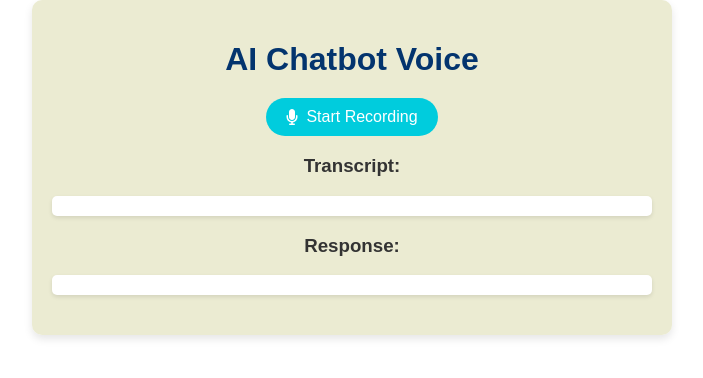
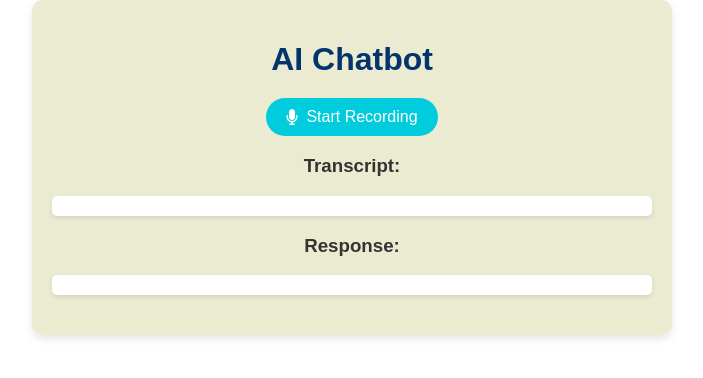
Before and after one commit to Faizalahameds/audiogpt, a React (Create React App) app: page / in a window 1280 px wide. Shown: the top 378 px of the page, without its empty margins (288-991 px from the left). Built offline with nearby package versions, Linux system fonts and the light colour scheme.

Commit message:
updated code

```diff
--- a/src/AudioRecorder.js
+++ b/src/AudioRecorder.js
@@ -96,7 +96,7 @@ const AudioRecorder = () => {
 
   return (
     <div className="audio-recorder-container">
-      <h1 className="title">AI Chatbot Voice</h1>
+      <h1 className="title">AI Chatbot </h1>
       <button
         className={`record-button ${isRecording ? "recording" : ""}`}
         onClick={isRecording ? stopRecording : startRecording}
```
